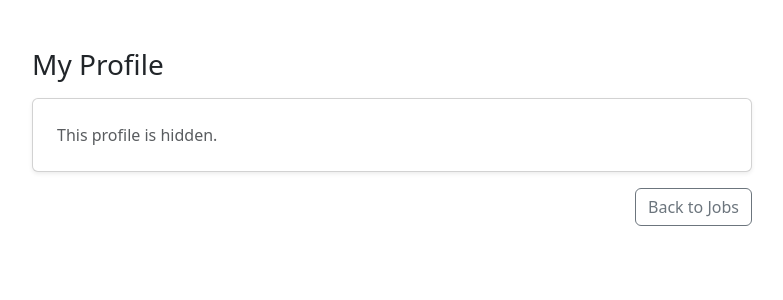
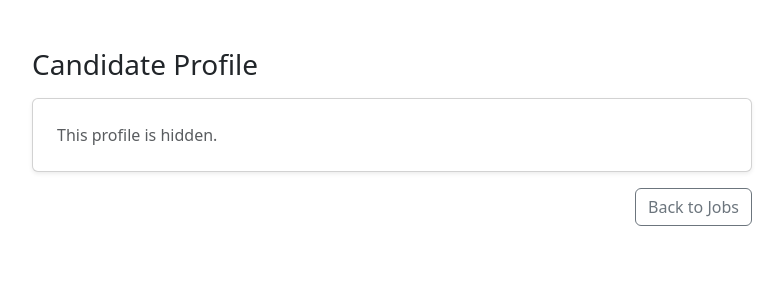
Before and after one commit to nahua3730/JobFinder, a Django app: a page that uses templates/users/profile_view.html in a window 1280 px wide. Shown: the part 72-372 px from the top of the page, without its empty margins (248-1031 px from the left). Run offline with Django 5.2, Linux system fonts and the light colour scheme; tables that the repository leaves empty hold one stand-in row (values such as "Sample post"); some libraries are stand-ins or nearby versions.

Commit message:
Fix profile header to show Candidate Profile for recruiters

```diff
--- a/templates/users/profile_view.html
+++ b/templates/users/profile_view.html
@@ -1,13 +1,20 @@
 {% extends "base.html" %}
-{% block title %}My Profile{% endblock %}
-
+{% block title %}
+  {% if is_owner %}My Profile{% else %}Candidate Profile{% endif %}
+{% endblock %}
 {% block content %}
 <div class="container py-4">
   <div class="row justify-content-center">
     <div class="col-12 col-md-10 col-lg-8">
 
       <div class="d-flex align-items-center justify-content-between mb-3">
-        <h1 class="h3 mb-0">My Profile</h1>
+        <h1 class="h3 mb-0">
+          {% if is_owner %}
+            My Profile
+          {% else %}
+            Candidate Profile
+          {% endif %}
+        </h1>
 
         {% if is_owner %}
           <div class="d-flex gap-2">
```
Also changed, not shown: jobs/templates/jobs/candidate_search.html (+7 -1 lines), jobs/migrations/0006_merge_20260215_1958.py (added), users/migrations/0005_merge_20260215_1958.py (added).
